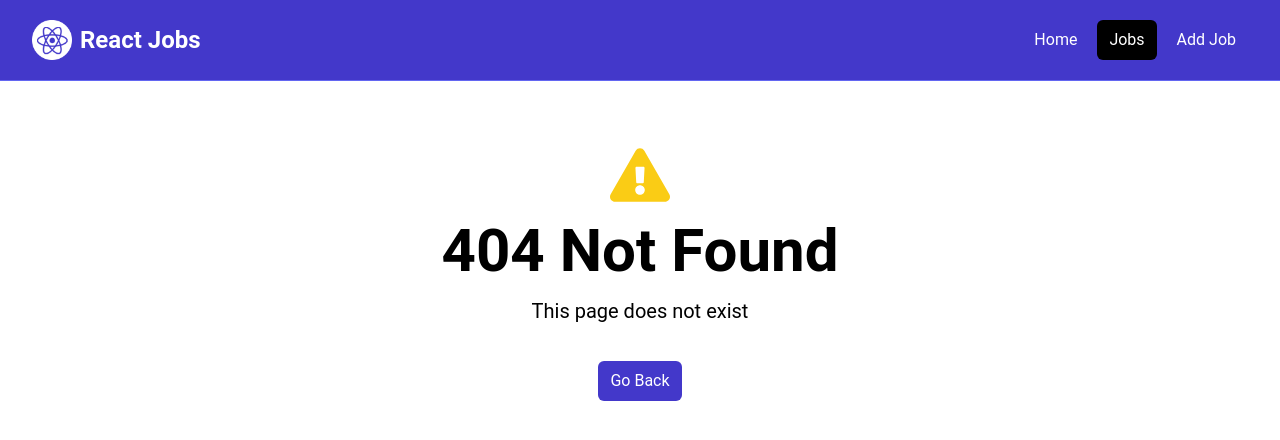
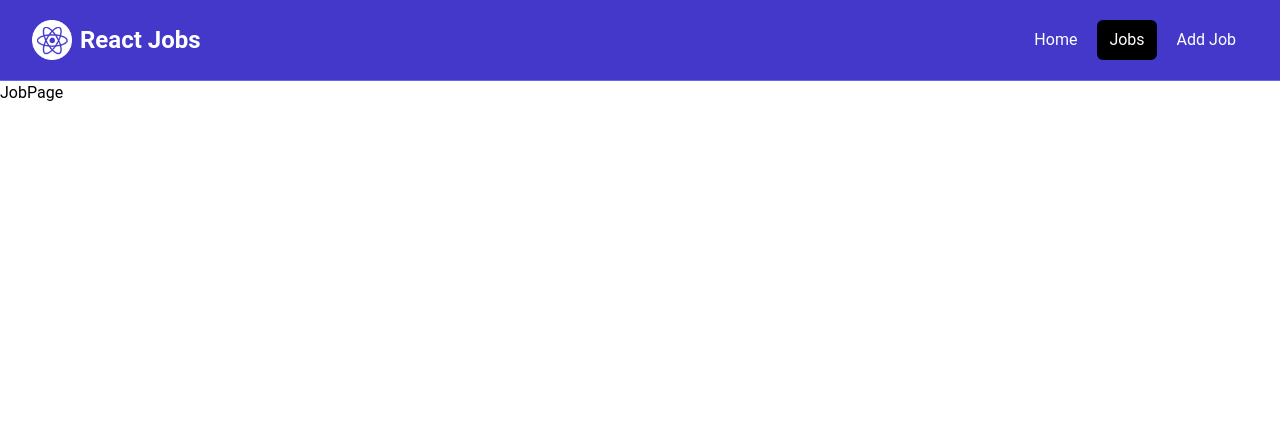
Before and after one commit to babaj301/react-jobs, a React (Vite) app: page /jobs/1 in a window 1280 px wide. Before the commit this address had no page. Shown: the top 440 px of the page. Built offline with nearby package versions, Linux system fonts and the light colour scheme.

Commit message:
Created single job page  and added routing for it

```diff
--- a/src/App.jsx
+++ b/src/App.jsx
@@ -11,12 +11,15 @@ import MainLayout from './layouts/MainLayout';
 import HomePage from './pages/HomePage';
 import JobsPage from './pages/JobsPage';
 import NotFoundPage from './pages/NotFoundPage';
+import JobPage from './pages/JobPage';
 
 const router = createBrowserRouter(
   createRoutesFromElements(
     <Route path="/" element={<MainLayout />}>
       <Route index element={<HomePage />} />
       <Route path="/jobs" element={<JobsPage />} />
+      <Route path="/jobs/:id" element={<JobPage />} />
+
       <Route path="*" element={<NotFoundPage />} />
     </Route>
   )
--- a/src/components/JobListing.jsx
+++ b/src/components/JobListing.jsx
@@ -40,7 +40,7 @@ const JobListing = ({ job }) => {
             {job.location}
           </div>
           <Link
-            to={`/job/${job.id}`}
+            to={`/jobs/${job.id}`}
             className="h-[36px] bg-indigo-500 hover:bg-indigo-600 text-white px-4 py-2 rounded-lg text-center text-sm"
           >
             Read More
--- /dev/null
+++ b/src/pages/JobPage.jsx
@@ -0,0 +1,7 @@
+import React from 'react';
+
+const JobPage = () => {
+  return <div>JobPage</div>;
+};
+
+export default JobPage;
```
